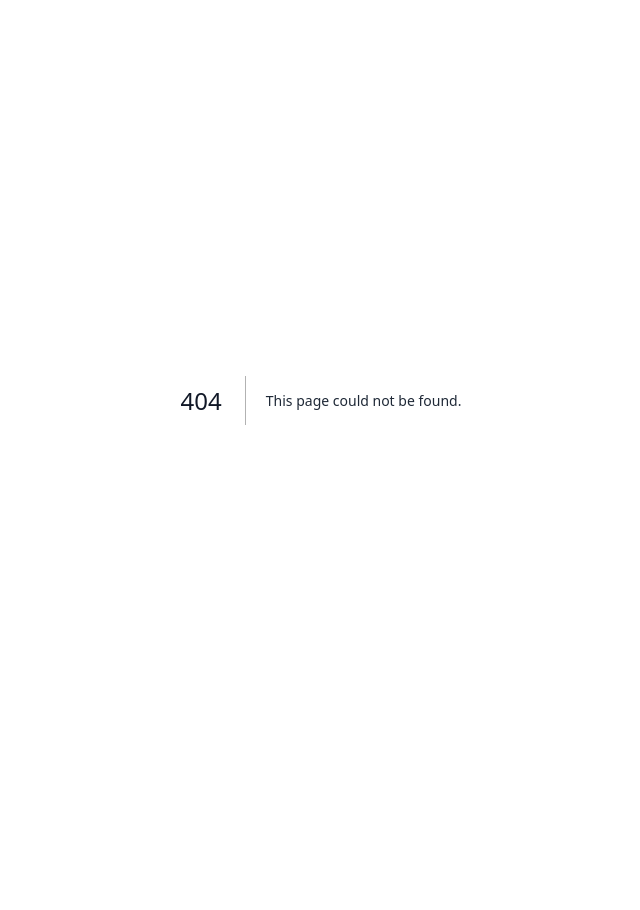
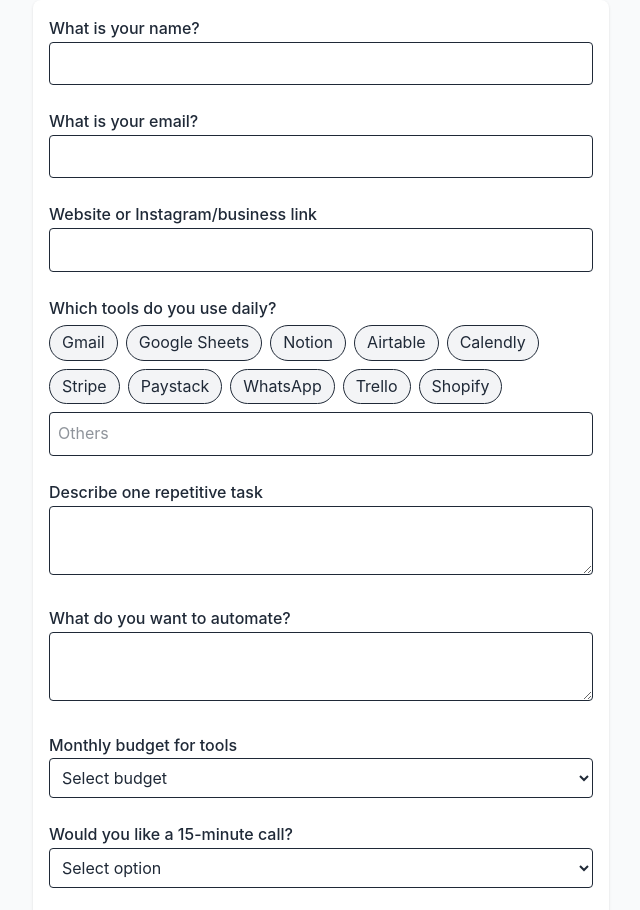
Before and after one commit to EGSIHAMA/egs-ihama-project, a Next.js app: page /AuditForm in a window 1280 px wide. Before the commit this address had no page. Shown: the top 910 px of the page, without its empty margins (319-959 px from the left). Before the commit the page ends 800 px from the top, so only its background shows below. Built offline with nearby package versions, Linux system fonts and the light colour scheme.

Commit message:
Auditform
included audit and adjusted copywriting

```diff
--- a/package.json
+++ b/package.json
@@ -9,7 +9,9 @@
     "lint": "next lint"
   },
   "dependencies": {
+    "airtable": "^0.12.2",
     "aos": "^2.3.4",
+    "axios": "^1.9.0",
     "framer-motion": "^12.9.4",
     "next": "15.3.1",
     "react": "^19.0.0",
@@ -19,6 +21,7 @@
   "devDependencies": {
     "@eslint/eslintrc": "^3",
     "@tailwindcss/postcss": "^4",
+    "@types/airtable": "^0.10.0",
     "@types/aos": "^3.0.7",
     "@types/node": "^20",
     "@types/react": "^19",
--- a/src/components/Hero.tsx
+++ b/src/components/Hero.tsx
@@ -3,6 +3,7 @@
 import Button from "./button";
 import { overlayVariants } from "./animationVariants"; // Import variants
 import Image from "next/image";
+import Link from "next/link";
 
 // Define child animation variants
 const childVariants = {
@@ -62,13 +63,13 @@
           className="text-4xl font-bold mb-2 text-white"
           variants={childVariants} // Child animation
         >
-          Ai is The Future and Business Automation <br /> is Here to Stay
+          Cut 10hrs/week of busywork
         </motion.h1>
         <motion.h2
           className="text-2xl font-bold my-0 text-white"
           variants={childVariants} // Child animation
         >
-          Adapt or Be Left Behind
+          Automate Your Sales & Ops in 7days
         </motion.h2>
         <motion.p
           className="text-lg text-white mb-6 max-w-xl"
@@ -80,8 +81,9 @@
         <motion.div
           className="flex gap-4"
           variants={childVariants} // Child animation
-        >
-          <Button label="Book a Free Consultation" color="customGreen" />
+        > <Link href="./AuditForm" passHref className="cursor-pointer">
+          <Button label="Get Your Free Automation Audit" color="customGreen" />
+          </Link>
         </motion.div>
       </motion.div>
     </motion.section>
--- a/src/components/Services.tsx
+++ b/src/components/Services.tsx
@@ -61,7 +61,7 @@
                   Additionally, we provide CRM Integrations and Custom SOPs as
                   premium addons
                 </p>
-                <div data-aos="fade-up" data-aos-delay="300"><Button label="Get Started" color="customBlue" /></div>
+                <div data-aos="fade-up" data-aos-delay="300"><Button label="Book a Free Audit" color="customBlue" /></div>
               </div>
             </div>
           </div>
--- a/src/components/Testimonials.tsx
+++ b/src/components/Testimonials.tsx
@@ -51,7 +51,7 @@
   }, []);
 
   return (
-    <section className="w-full bg-gray-100 py-12" data-aos="fade-up">
+    <section className="w-full bg-gray-100 py-12 my-20" data-aos="fade-up">
       <div className="max-w-7xl mx-auto px-4">
         <h2 className="text-3xl font-bold text-center mb-8" data-aos="fade-up">
           Testimonials
--- a/src/components/button.tsx
+++ b/src/components/button.tsx
@@ -17,7 +17,7 @@
 
   return (
     <button
-      className={`px-6 py-2 rounded-md text-white font-medium transition ${colorClasses[color]}`}
+      className={`cursor-pointer px-6 py-2 rounded-md text-white font-medium transition ${colorClasses[color]}`}
     >
       {label}
     </button>
--- /dev/null
+++ b/src/pages/AuditForm.tsx
@@ -0,0 +1,247 @@
+'use client';
+import { useState } from 'react';
+import { useRouter } from 'next/navigation'; // Import useRouter for redirection
+
+interface FormData {
+  name: string;
+  email: string;
+  website: string;
+  tools: string[];
+  otherTools: string;
+  task: string;
+  priority: string;
+  budget: string;
+  call: string;
+}
+
+const initialState: FormData = {
+  name: '',
+  email: '',
+  website: '',
+  tools: [],
+  otherTools: '',
+  task: '',
+  priority: '',
+  budget: '',
+  call: '',
+};
+
+const toolsOptions = [
+  'Gmail', 'Google Sheets', 'Notion', 'Airtable', 'Calendly',
+  'Stripe', 'Paystack', 'WhatsApp', 'Trello', 'Shopify',
+];
+
+export default function AuditForm() {
+  const [formData, setFormData] = useState<FormData>(initialState);
+  const [errors, setErrors] = useState<Record<string, string>>({});
+  const [isSubmitting, setIsSubmitting] = useState(false);
+  const router = useRouter(); // Initialize useRouter for redirection
+
+  const validateField = (field: keyof FormData, value: string) => {
+    if (field === 'name' && (!value || value.length < 2 || value.length > 30)) {
+      return 'Name must be between 2 and 30 characters.';
+    }
+    if (field === 'email' && value && !/^[^\s@]+@[^\s@]+\.[^\s@]+$/.test(value)) {
+      return 'Please enter a valid email address.';
+    }
+    if (field === 'budget' && !value) {
+      return 'Budget is required.';
+    }
+    if (field === 'call' && !value) {
+      return 'This field is required.';
+    }
+    return '';
+  };
+
+  const validateForm = () => {
+    const newErrors: Record<string, string> = {};
+    Object.keys(formData).forEach((key) => {
+      const field = key as keyof FormData;
+      const value = formData[field];
+      const error = typeof value === 'string' ? validateField(field, value) : '';
+      if (error) newErrors[field] = error;
+    });
+    setErrors(newErrors);
+    return Object.keys(newErrors).length === 0;
+  };
+
+  const handleChange = (field: keyof FormData, value: string) => {
+    setFormData((prev) => ({ ...prev, [field]: value }));
+    const error = validateField(field, value);
+    setErrors((prev) => ({ ...prev, [field]: error }));
+  };
+
+  const toggleTool = (tool: string) => {
+    setFormData((prev) => ({
+      ...prev,
+      tools: prev.tools.includes(tool)
+        ? prev.tools.filter((t) => t !== tool)
+        : [...prev.tools, tool],
+    }));
+  };
+
+  const handleSubmit = async (e: React.FormEvent) => {
+    e.preventDefault();
+    if (!validateForm()) return;
+
+    setIsSubmitting(true);
+    try {
+      const res = await fetch('/api/submit-form', {
+        method: 'POST',
+        headers: { 'Content-Type': 'application/json' },
+        body: JSON.stringify(formData),
+      });
+
+      if (!res.ok) throw new Error('Submission failed');
+      setFormData(initialState);
+
+      // Redirect to the Thank You page
+      router.push('/thankYou');
+    } catch (error) {
+      console.error(error);
+    } finally {
+      setIsSubmitting(false);
+    }
+  };
+
+  return (
+    <form onSubmit={handleSubmit} className="space-y-6 max-w-xl mx-auto p-4 bg-white rounded-lg shadow">
+      {/* Name Field */}
+      <div className="relative">
+        <label className="block font-medium">What is your name?</label>
+        <input
+          type="text"
+          value={formData.name}
+          onChange={(e) => handleChange('name', e.target.value)}
+          className={`w-full border p-2 rounded ${errors.name ? 'border-red-500' : ''}`}
+        />
+        {errors.name && (
+          <div className="absolute top-full left-0 mt-1 bg-red-500 text-white text-sm rounded px-2 py-1">
+            {errors.name}
+          </div>
+        )}
+      </div>
+
+      {/* Email Field */}
+      <div className="relative">
+        <label className="block font-medium">What is your email?</label>
+        <input
+          type="email"
+          value={formData.email}
+          onChange={(e) => handleChange('email', e.target.value)}
+          className={`w-full border p-2 rounded ${errors.email ? 'border-red-500' : ''}`}
+        />
+        {errors.email && (
+          <div className="absolute top-full left-0 mt-1 bg-red-500 text-white text-sm rounded px-2 py-1">
+            {errors.email}
+          </div>
+        )}
+      </div>
+
+      {/* Website Field */}
+      <div>
+        <label className="block font-medium">Website or Instagram/business link</label>
+        <input
+          type="url"
+          value={formData.website}
+          onChange={(e) => handleChange('website', e.target.value)}
+          className="w-full border p-2 rounded"
+        />
+      </div>
+
+      {/* Tools Field */}
+      <div>
+        <label className="block font-medium mb-1">Which tools do you use daily?</label>
+        <div className="flex flex-wrap gap-2">
+          {toolsOptions.map((tool) => (
+            <button
+              key={tool}
+              type="button"
+              onClick={() => toggleTool(tool)}
+              className={`px-3 py-1 border rounded-full ${
+                formData.tools.includes(tool) ? 'bg-blue-500 text-white' : 'bg-gray-100'
+              }`}
+            >
+              {tool}
+            </button>
+          ))}
+        </div>
+        <input
+          type="text"
+          placeholder="Others"
+          value={formData.otherTools}
+          onChange={(e) => handleChange('otherTools', e.target.value)}
+          className="mt-2 w-full border p-2 rounded"
+        />
+      </div>
+
+      {/* Repetitive Task Field */}
+      <div>
+        <label className="block font-medium">Describe one repetitive task</label>
+        <textarea
+          value={formData.task}
+          onChange={(e) => handleChange('task', e.target.value)}
+          className="w-full border p-2 rounded"
+        />
+      </div>
+
+      {/* Automation Goal Field */}
+      <div>
+        <label className="block font-medium">What do you want to automate?</label>
+        <textarea
+          value={formData.priority}
+          onChange={(e) => handleChange('priority', e.target.value)}
+          className="w-full border p-2 rounded"
+        />
+      </div>
+
+      {/* Budget Field */}
+      <div className="relative">
+        <label className="block font-medium">Monthly budget for tools</label>
+        <select
+          value={formData.budget}
+          onChange={(e) => handleChange('budget', e.target.value)}
+          className={`w-full border p-2 rounded ${errors.budget ? 'border-red-500' : ''}`}
+        >
+          <option value="">Select budget</option>
+          <option>USD0 - Only free tools</option>
+          <option>USD10 to 30</option>
+          <option>USD50 to 100</option>
+          <option>USD100+</option>
+        </select>
+        {errors.budget && (
+          <div className="absolute top-full left-0 mt-1 bg-red-500 text-white text-sm rounded px-2 py-1">
+            {errors.budget}
+          </div>
+        )}
+      </div>
+
+      {/* Call Preference Field */}
+      <div className="relative">
+        <label className="block font-medium">Would you like a 15-minute call?</label>
+        <select
+          value={formData.call}
+          onChange={(e) => handleChange('call', e.target.value)}
+          className={`w-full border p-2 rounded ${errors.call ? 'border-red-500' : ''}`}
+        >
+          <option value="">Select option</option>
+          <option>Yes</option>
+          <option>No</option>
+        </select>
+        {errors.call && (
+          <div className="absolute top-full left-0 mt-1 bg-red-500 text-white text-sm rounded px-2 py-1">
+            {errors.call}
+          </div>
+        )}
+      </div>
+
+      <button
+        type="submit"
+        className="bg-blue-600 text-white px-4 py-2 rounded"
+        disabled={isSubmitting}
+      >
+        {isSubmitting ? 'Submitting...' : 'Submit'}
+      </button>
+    </form>
+  );
+}
--- /dev/null
+++ b/src/pages/api/submit-form.ts
@@ -0,0 +1,53 @@
+// pages/api/submit-form.ts
+import type { NextApiRequest, NextApiResponse } from 'next';
+const Airtable = require('airtable');
+
+const base = new Airtable({ apiKey: process.env.AIRTABLE_TOKEN }).base(process.env.AIRTABLE_BASE_ID!);
+
+export default async function handler(req: NextApiRequest, res: NextApiResponse) {
+  if (req.method !== 'POST') {
+    return res.status(405).json({ message: 'Only POST allowed' });
+  }
+
+  try {
+    const {
+      name,
+      email,
+      website,
+      tools,
+      otherTools,
+      task,
+      priority,
+      budget,
+      call,
+    } = req.body;
+
+    // ✅ Ensure tools is an array
+    const parsedTools = Array.isArray(tools)
+      ? tools
+      : typeof tools === 'string'
+        ? tools.split(',').map((tool: string) => tool.trim())
+        : [];
+
+    await base(process.env.AIRTABLE_TABLE_NAME!).create([
+      {
+        fields: {
+          name,
+          email,
+          website,
+          tools: parsedTools,
+          otherTools,
+          task,
+          priority,
+          budget, // Airtable single-select accepts plain string
+          call,   // Airtable single-select accepts plain string
+        },
+      },
+    ]);
+
+    return res.status(200).json({ message: 'Success' });
+  } catch (error: any) {
+    console.error('Airtable error:', error);
+    return res.status(500).json({ message: 'Failed to submit' });
+  }
+}
--- /dev/null
+++ b/src/pages/thankYou.tsx
@@ -0,0 +1,14 @@
+export default function ThankYou() {
+    return (
+      <div className="flex flex-col items-center justify-center h-screen bg-gray-100">
+        <h1 className="text-4xl font-bold text-blue-600 mb-4">Thank You!</h1>
+        <p className="text-lg text-gray-700">Your submission has been received successfully.</p>
+        <a
+          href="/"
+          className="mt-6 px-4 py-2 bg-blue-500 text-white rounded hover:bg-blue-600"
+        >
+          Go Back to Home
+        </a>
+      </div>
+    );
+  }
```
Also changed, not shown: 1 other file (tests, documents, lock files or other folders).
